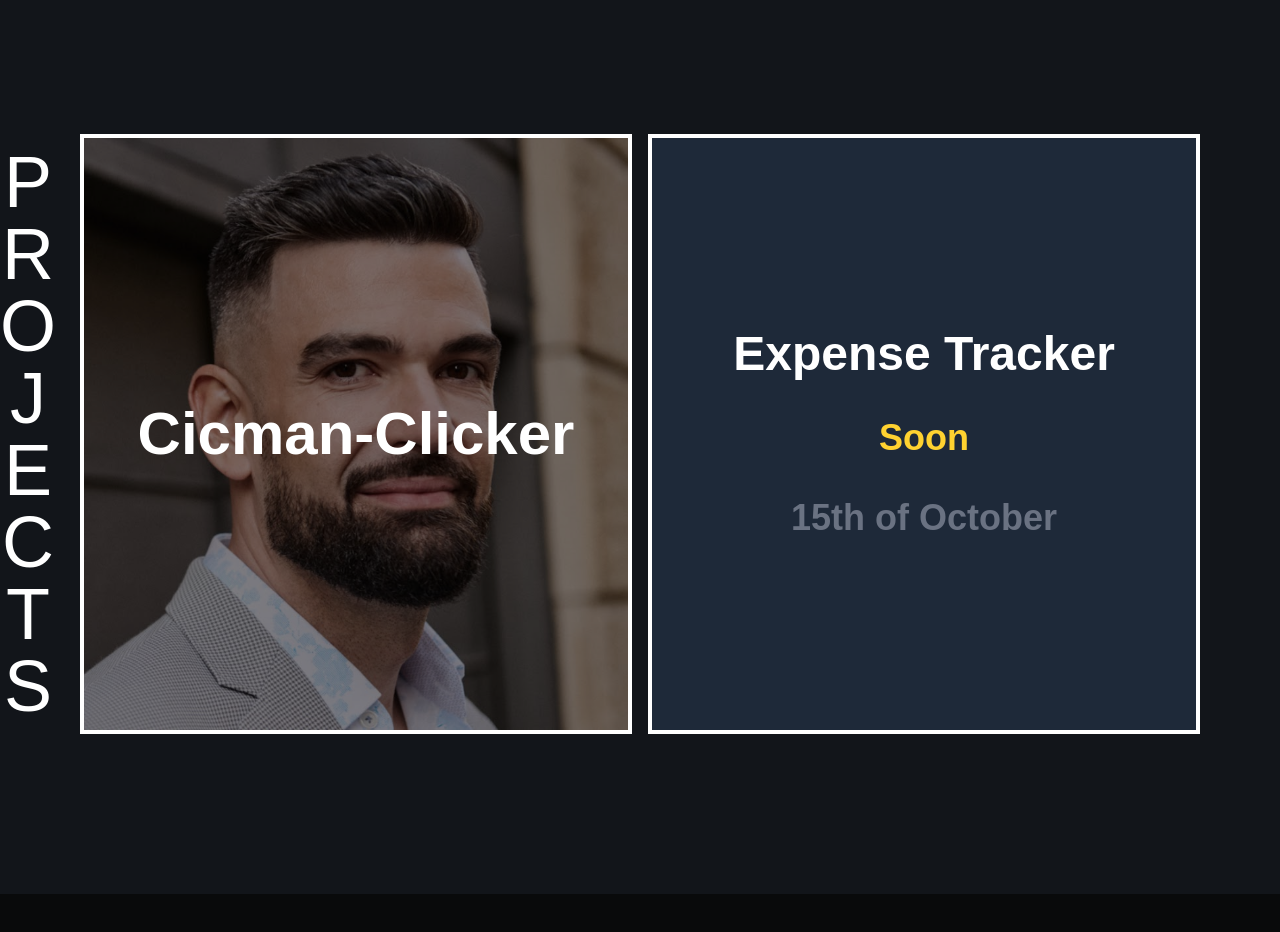
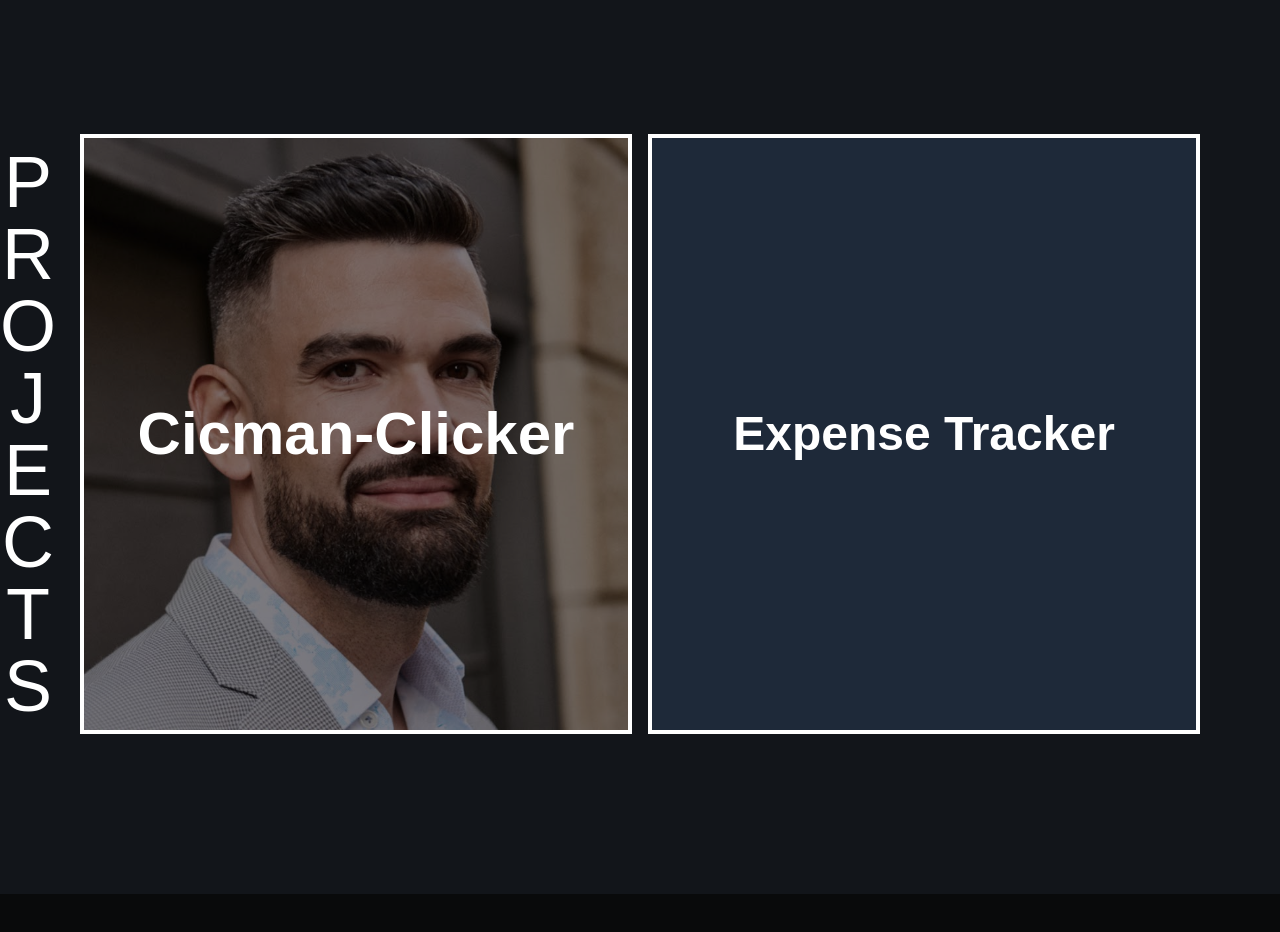
Before and after one commit to Saves331/CV, a React (Vite) app: page / in a window 1280 px wide. Shown: the part 2380-3312 px from the top of the page. Built offline with nearby package versions, Linux system fonts and the light colour scheme.

Commit message:
add expenseTrackrr

```diff
--- a/src/components/Projects.tsx
+++ b/src/components/Projects.tsx
@@ -42,25 +42,24 @@ function Projects() {
 
 
                       <div className='w-full xl:w-1/2 h-[75vh] min-w-[364px]'>
-                        <div className='bg-gray-800 border-4 border-white h-full w-full flex justify-center items-center flex-col cursor-not-allowed'>
+                        <a href="https://expensetrackrr-app.netlify.app/" target='_blank' className='bg-gray-800 border-4 border-white h-full w-full flex justify-center items-center flex-col cursor-pointer'>
+
+
 
                             <h1 className='text-4xl font-bold lg:text-5xl text-white p-10'>
                               Expense Tracker
                             </h1>
 
-                            <h2 className='text-3xl font-semibold lg:text-4xl text-amber-300 p-10 pt-0'>
-                              Soon
-                            </h2>
 
-                            <h2 className='text-3xl font-semibold lg:text-4xl text-gray-500 p-10 pt-0'>
-                              15th of October
-                            </h2>
-
+                       </a>
 
                         </div>
 
 
-                        </div>
+
+
+
+
                       </div>
 
         </div>
```
